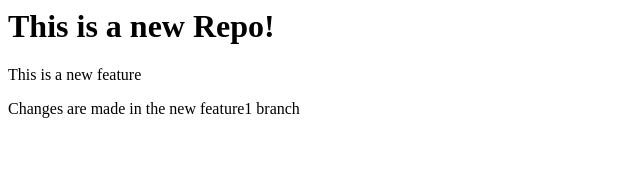
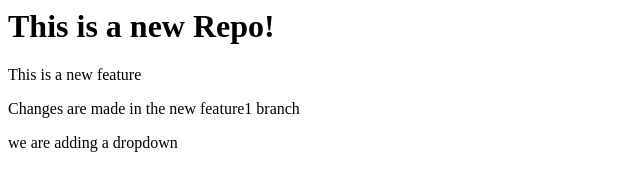
Before and after one commit to aditih6/testlocal, a plain HTML site: page index.html in a window 1280 px wide. Shown: the whole page, without its empty margins (0-640 px from the left). Drawn offline with Linux system fonts and the light colour scheme.

```diff
--- a/index.html
+++ b/index.html
@@ -1,3 +1,4 @@
 <h1>This is a new Repo!</h1>
 <p>This is a new feature</p>
 <p>Changes are made in the new feature1 branch</p>
+<p>we are adding a dropdown</p>
```
